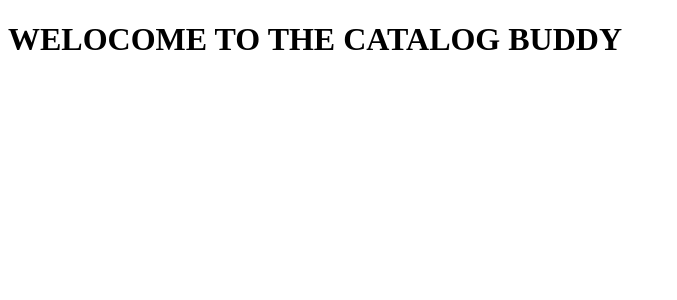
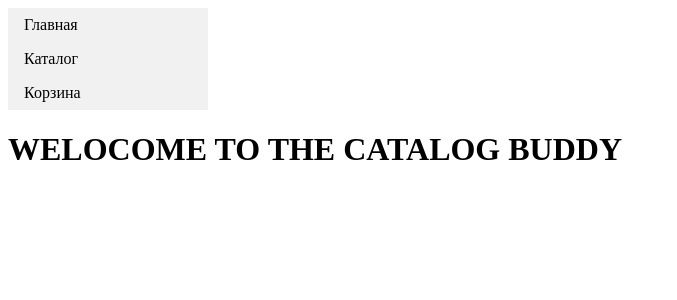
Before and after one commit to H0oxy/kpkdjango, a Django app: page /catalog/ in a window 1280 px wide. Shown: the top 300 px of the page, without its empty margins (0-677 px from the left). Run offline with Django 3.2, Linux system fonts and the light colour scheme.

Commit message:
index catalog basket style

```diff
--- /dev/null
+++ b/kpk/mainapp/templates/mainapp/base.html
@@ -0,0 +1,50 @@
+<!DOCTYPE html>
+<html lang="ru">
+<head>
+    <meta charset="UTF-8">
+    <title>Главная</title>
+    {% block css %}
+    {% endblock %}
+    <style>
+        ul {
+          list-style-type: none;
+          margin: 0;
+          padding: 0;
+          width: 200px;
+          background-color: #f1f1f1;
+        }
+
+        li a {
+          display: block;
+          color: #000;
+          padding: 8px 16px;
+          text-decoration: none;
+        }
+
+        li a:hover {
+          background-color: #555;
+          color: white;
+        }
+
+    </style>
+    {% block js %}
+    {% endblock %}
+</head>
+<body>
+<div class="main-menu">
+    <ul>
+        <li>
+            <a href="/">Главная</a>
+        </li>
+        <li>
+            <a href="/catalog/">Каталог</a>
+        </li>
+        <li>
+            <a href="/basket/">Корзина</a>
+        </li>
+    </ul>
+</div>
+{% block content %}
+{% endblock %}
+</body>
+</html>
--- a/kpk/mainapp/templates/mainapp/catalog.html
+++ b/kpk/mainapp/templates/mainapp/catalog.html
@@ -1,10 +1,5 @@
-<!DOCTYPE html>
-<html lang="en">
-<head>
-    <meta charset="UTF-8">
-    <title>catalog</title>
-</head>
-<body>
-<h1>WELOCOME TO THE CATALOG BUDDY</h1>
-</body>
-</html>
+{% extends 'mainapp/base.html' %}
+
+{% block content %}
+    <h1>WELOCOME TO THE CATALOG BUDDY</h1>
+{% endblock %}
```
Also changed, not shown: kpk/mainapp/templates/mainapp/basket.html (+5 -10 lines), kpk/mainapp/templates/mainapp/index.html (+5 -10 lines).
